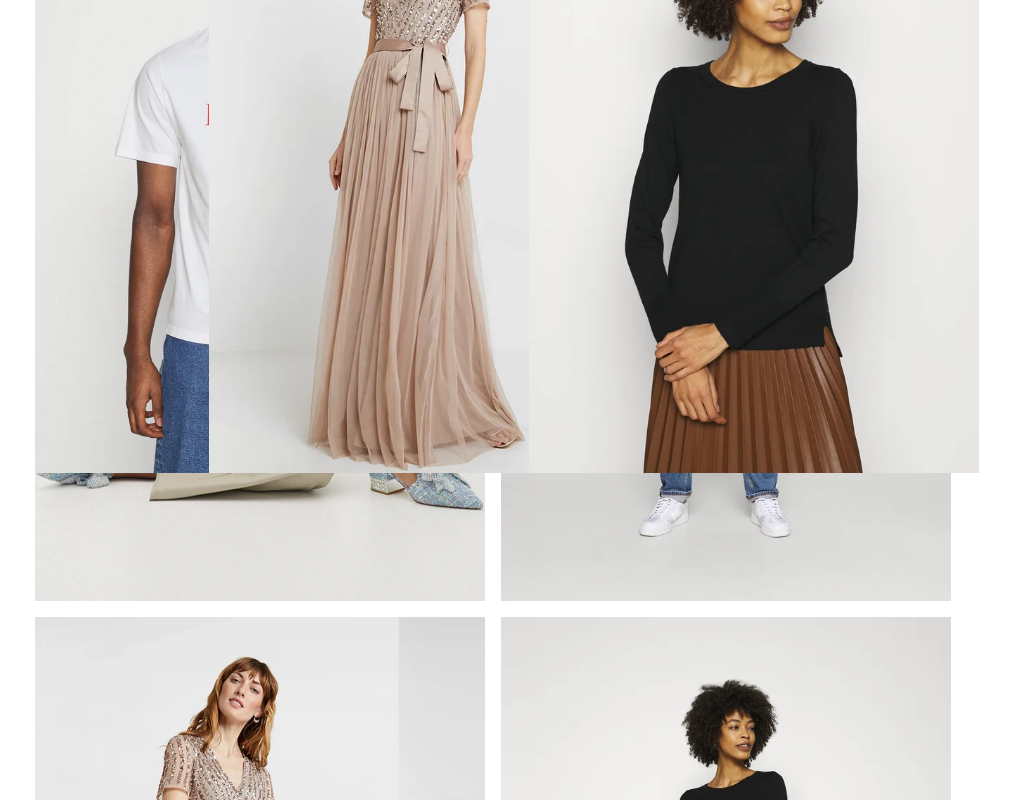
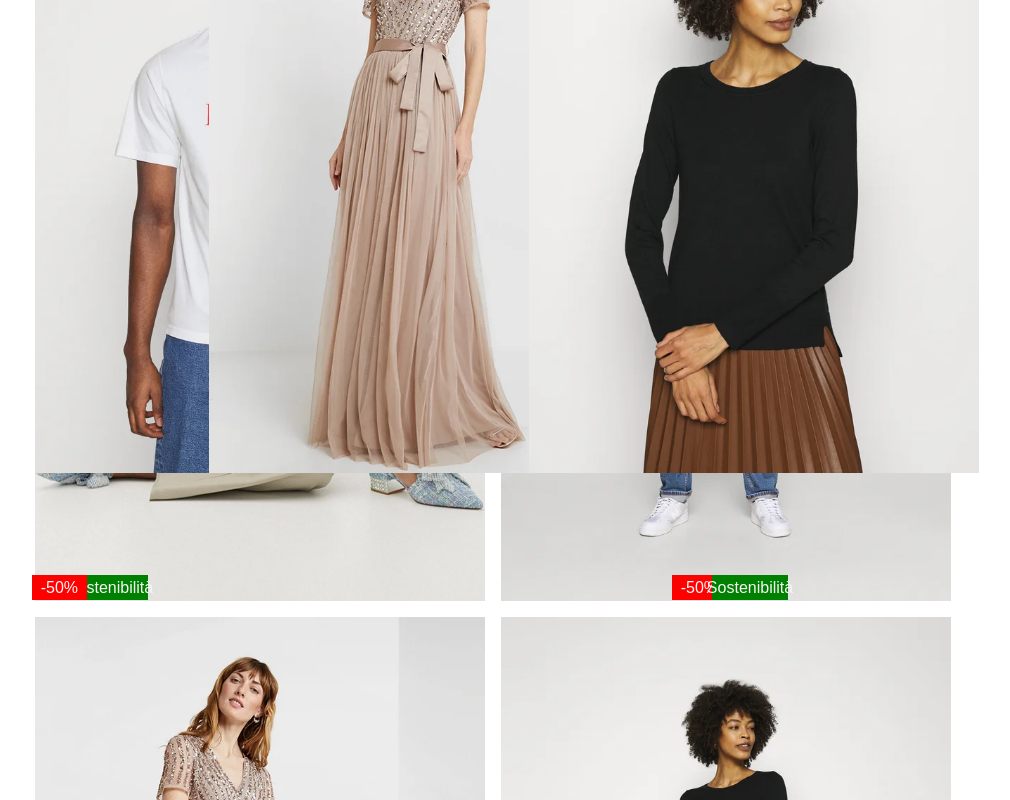
Before and after one commit to Riccardouras/html-css-boolando, a plain HTML site: page index.html in a window 1280 px wide. Shown: the part 849-1649 px from the top of the page, without its empty margins (114-1124 px from the left). Drawn offline with Linux system fonts and the light colour scheme.

Commit message:
Aggiunta sconti

```diff
--- a/css/style.css
+++ b/css/style.css
@@ -20,6 +20,12 @@ header {
     height: 100%;
     width: calc(100% / 3);
     height: 70px;
+}
+.BgRed {
+    background-color: #ff0000;
+}
+.BgGreen{
+    background-color: #008000;
 }
 a {
     text-decoration: none;
@@ -100,6 +106,52 @@ a:hover{
     width: 450px;
     margin: 8px;
 }
+.outlet{
+    position: absolute;
+    height: 25px;
+    width: 55px;
+    color: whitesmoke;
+    font-family: arial;
+}
+.outlet2{
+    position: absolute;
+    height: 25px;
+    width: 6%;
+    color: whitesmoke;
+    font-family: Arial, Helvetica, sans-serif;
+}
+.pos1 {
+    left: 212px;
+    top: 756px;
+}
+.pos2{
+    left: 36.4%;
+    top: 756px;
+}
+.pos3{
+    left: 61.4%;
+     top: 756px;
+}
+.pos4{
+    top: 1424px;
+    left: 11.4%;
+}
+.pos6{
+    left: 61.4%;
+    top: 1424px;
+}
+.posit1{
+    top: 756px;
+    left: 14.5%;
+}
+.posit2{
+    left: 14.5%;
+    top: 1424px;
+}
+.posit3{
+    left: 64.5%;
+    top: 1424px;
+}
 .flex3 {
     display: flex ;
     justify-content: space-around;
--- a/index.html
+++ b/index.html
@@ -33,16 +33,24 @@
         <div class="flex2">
                     <img class="visible"src="./img/1.webp" alt="">
                     <img class="hov"src="./img/1b.webp" alt="">
+                    <div class="BgRed flex outlet pos1">-50%</div>
+                    <div class="flex outlet2 BgGreen posit1">Sostenibilità</div>
                     <img class="visible2"src="./img/2.webp" alt="">
                     <img class="hov2"src="./img/2b.webp" alt="">
+                    <div class="BgRed flex outlet pos2">-30%</div>
                     <img class="visible3"src="./img/3.webp" alt="">
                     <img class="hov3" src="./img/3b.webp" alt="">
+                    <div class="BgRed flex outlet pos3">-30%</div>
                     <img class="visible4"src="./img/4.webp" alt="">
+                    <div class="flex outlet2 BgGreen posit2">Sostenibilità</div>
                     <img class="hov4"src="./img/4b.webp" alt="">
+                    <div class="BgRed flex outlet pos4">-50%</div>
                     <img class="visible5"src="./img/5.webp" alt="">
                     <img class="hov5"src="./img/5b.webp" alt="">
                     <img class="visible6"src="./img/6.webp" alt="">
                     <img class="hov6" src="./img/6b.webp" alt="">
+                    <div class="BgRed flex outlet pos6">-50%</div>
+                    <div class="flex outlet2 BgGreen posit3">Sostenibilità</div>
 
         </div>
     </main>
```
